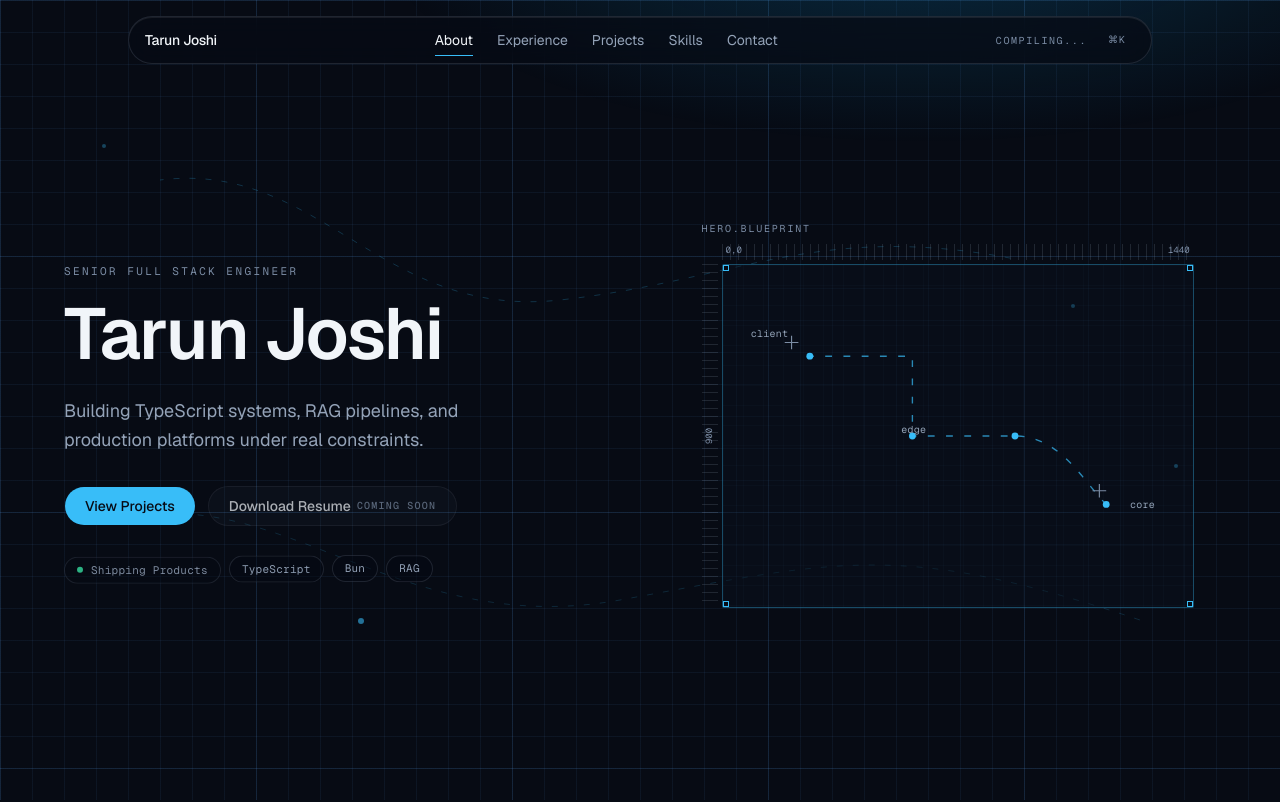
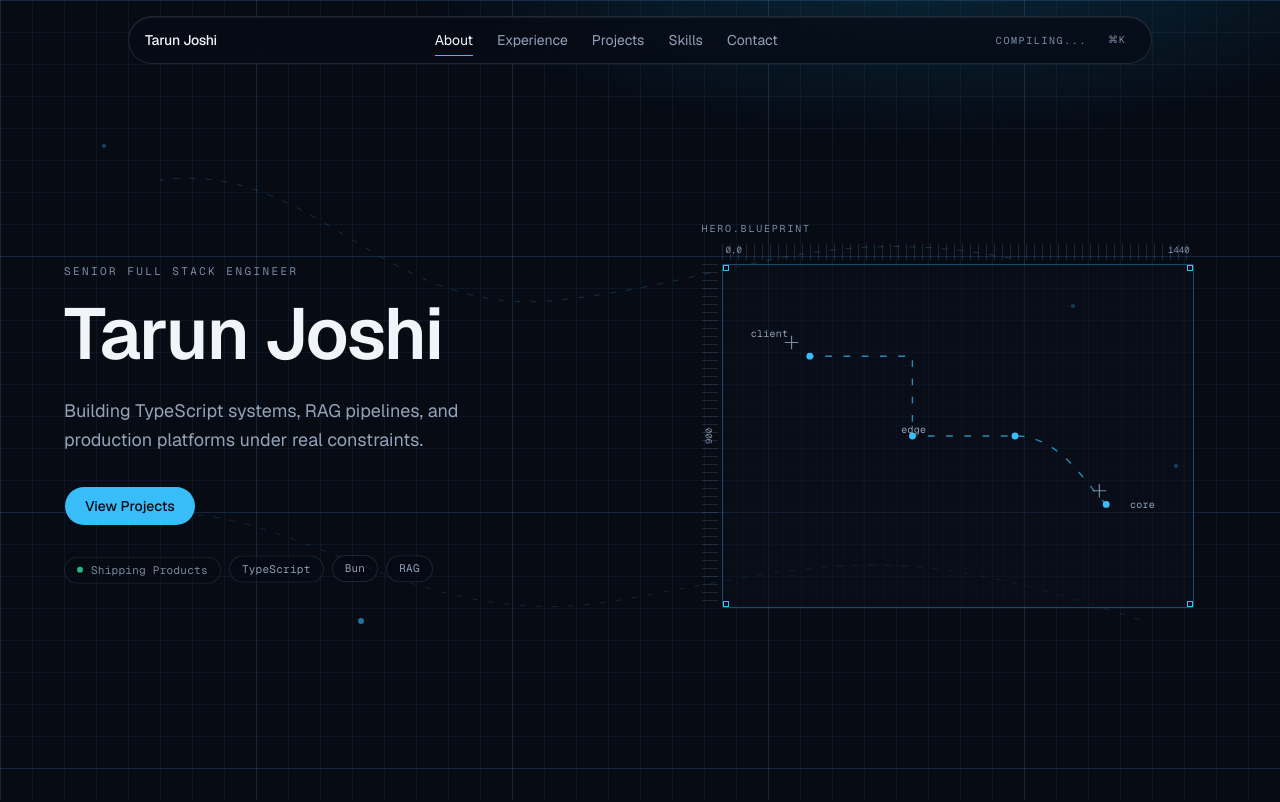
Before and after one commit to MrHacker26/blueprint-portfolio, a Next.js app: page / in a window 1280 px wide. Shown: the top 802 px of the page. Built offline with nearby package versions, Linux system fonts and the light colour scheme.

Commit message:
feat: drop the resume download CTA

```diff
--- a/src/components/sections/hero.tsx
+++ b/src/components/sections/hero.tsx
@@ -25,34 +25,6 @@ export function Hero() {
             <Button asChild size="lg" className="h-10 rounded-full px-5">
               <a href={sectionHref("projects")}>{site.cta.viewProjects}</a>
             </Button>
-            {site.resume.available ? (
-              <Button
-                asChild
-                variant="outline"
-                size="lg"
-                className="h-10 rounded-full px-5"
-              >
-                <a href={site.resume.href}>{site.resume.label}</a>
-              </Button>
-            ) : (
-              <Button
-                type="button"
-                variant="outline"
-                size="lg"
-                disabled
-                aria-disabled="true"
-                aria-describedby="resume-pending"
-                className="h-10 rounded-full px-5 disabled:opacity-70"
-              >
-                <span>{site.resume.label}</span>
-                <span
-                  id="resume-pending"
-                  className="font-mono text-[10px] tracking-[0.12em] text-text-faint uppercase"
-                >
-                  {site.resume.pendingLabel}
-                </span>
-              </Button>
-            )}
           </div>
           <ul
             aria-label={site.a11y.liveStatus}
--- a/src/lib/command-items.ts
+++ b/src/lib/command-items.ts
@@ -27,16 +27,5 @@ export function getCommandItems(): CommandEntry[] {
     href: sectionHref("skills"),
   }));
 
-  const resume: CommandEntry[] = [
-    {
-      id: "resume",
-      group: "resume",
-      label: site.resume.label,
-      href: site.resume.href,
-      hint: site.resume.available ? undefined : site.resume.pendingLabel,
-      disabled: !site.resume.available,
-    },
-  ];
-
-  return [...navigate, ...projects, ...skillItems, ...resume];
+  return [...navigate, ...projects, ...skillItems];
 }
--- a/src/lib/site.ts
+++ b/src/lib/site.ts
@@ -11,12 +11,6 @@ export const site = {
   socials: {
     github: "https://github.com/MrHacker26",
     linkedin: "https://linkedin.com/in/tarun-joshi26",
-  },
-  resume: {
-    available: false,
-    href: "/resume.pdf",
-    label: "Download Resume",
-    pendingLabel: "Coming Soon",
   },
   statusPills: ["Shipping Products", "TypeScript", "Bun", "RAG"],
   cta: {
@@ -120,7 +114,6 @@ export const site = {
       navigate: "Navigate",
       projects: "Projects",
       skills: "Skills",
-      resume: "Resume",
     },
   },
 } as const;
```
Also changed, not shown: 1 other file (tests, documents, lock files or other folders).
